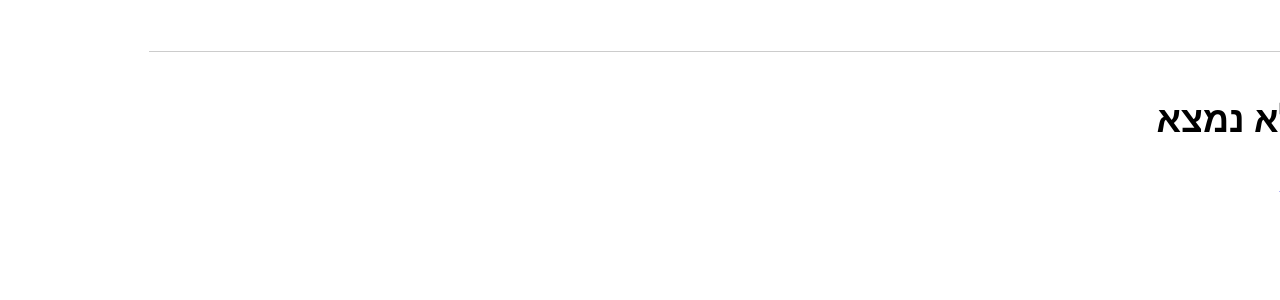
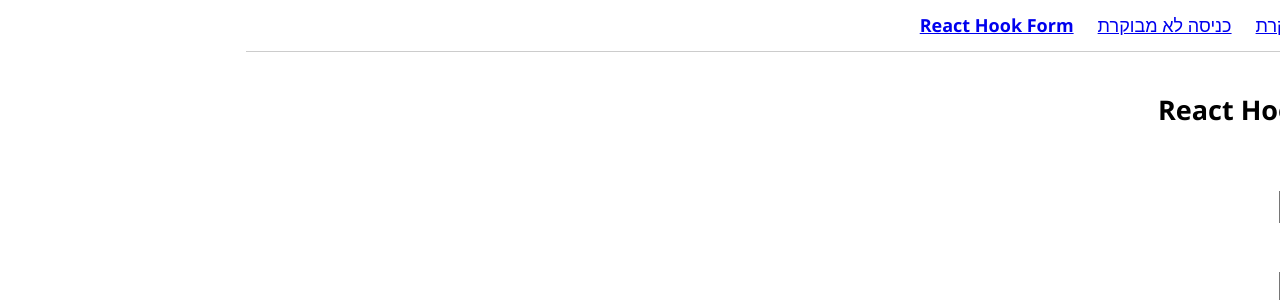
Before and after one commit to Nava-Slutzkin/recipes-app, a React (Vite) app: page /login/rhf in a window 1280 px wide. Shown: the top 300 px of the page. Built offline with nearby package versions, Linux system fonts and the light colour scheme.

Commit message:
add login functionality with controlled, uncontrolled, and React Hook Form methods

```diff
--- a/package.json
+++ b/package.json
@@ -14,6 +14,7 @@
   "dependencies": {
     "react": "^19.2.7",
     "react-dom": "^19.2.7",
+    "react-hook-form": "^7.92.0",
     "react-router": "^8.0.0"
   },
   "devDependencies": {
--- a/src/App.jsx
+++ b/src/App.jsx
@@ -1,6 +1,9 @@
 import { Routes, Route } from "react-router";
 import Layout from "./components/Layout";
 import Home from "./pages/Home";
+import LoginControlled from "./pages/LoginControlled";
+import LoginUncontrolled from "./pages/LoginUncontrolled";
+import LoginRHF from "./pages/LoginRHF";
 import NotFound from "./pages/NotFound";
 import RecipeDetails from "./pages/RecipeDetails";
 import RecipesList from "./pages/RecipesList";
@@ -10,6 +13,9 @@ export default function App() {
     <Routes>
       <Route path="/" element={<Layout />}>
         <Route index element={<Home />} />
+        <Route path="login/controlled" element={<LoginControlled />} />
+        <Route path="login/uncontrolled" element={<LoginUncontrolled />} />
+        <Route path="login/rhf" element={<LoginRHF />} />
         <Route path="recipes/:id" element={<RecipeDetails />} />
         <Route path="recipes" element={<RecipesList />} />
         <Route path="*" element={<NotFound />} />
--- a/src/components/Layout.jsx
+++ b/src/components/Layout.jsx
@@ -11,6 +11,9 @@ export default function Layout() {
       <nav style={{ padding: 12, borderBottom: "1px solid #ccc" }}>
         <NavLink to="/" end style={linkStyle}>בית</NavLink>
         <NavLink to="/recipes" style={linkStyle}>מתכונים</NavLink>
+        <NavLink to="/login/controlled" style={linkStyle}>כניסה מבוקרת</NavLink>
+        <NavLink to="/login/uncontrolled" style={linkStyle}>כניסה לא מבוקרת</NavLink>
+        <NavLink to="/login/rhf" style={linkStyle}>React Hook Form</NavLink>
       </nav>
       <main style={{ padding: 16 }}>
         <Outlet />
--- a/src/pages/Home.jsx
+++ b/src/pages/Home.jsx
@@ -4,7 +4,13 @@ export default function Home() {
   return (
     <div>
       <h1>ברוכות הבאות למתכונים</h1>
-      <Link to="/recipes">למתכונים</Link>
+      <p>בחרו אחת מהאפשרויות:</p>
+      <ul>
+        <li><Link to="/recipes">לרשימת המתכונים</Link></li>
+        <li><Link to="/login/controlled">כניסה מבוקרת</Link></li>
+        <li><Link to="/login/uncontrolled">כניסה לא מבוקרת</Link></li>
+        <li><Link to="/login/rhf">כניסה עם React Hook Form</Link></li>
+      </ul>
     </div>
   );
 }
--- /dev/null
+++ b/src/pages/LoginControlled.jsx
@@ -0,0 +1,55 @@
+import { useState } from "react";
+import { Link } from "react-router";
+import { login } from "../services/auth";
+
+export default function LoginControlled() {
+  const [email, setEmail] = useState("");
+  const [password, setPassword] = useState("");
+  const [message, setMessage] = useState("");
+
+  function handleSubmit(e) {
+    e.preventDefault();
+
+    const user = login({ email, password });
+
+    if (user) {
+      setMessage(`שלום ${user.name}! התחברת בהצלחה.`);
+      return;
+    }
+
+    setMessage("הפרטים שגויים. נסו שוב.");
+  }
+
+  return (
+    <div>
+      <h2>כניסה מבוקרת</h2>
+
+      <form onSubmit={handleSubmit}>
+        <div>
+          <label htmlFor="email">אימייל:</label><br />
+          <input
+            id="email"
+            type="email"
+            value={email}
+            onChange={(e) => setEmail(e.target.value)}
+          />
+        </div>
+
+        <div>
+          <label htmlFor="password">סיסמה:</label><br />
+          <input
+            id="password"
+            type="password"
+            value={password}
+            onChange={(e) => setPassword(e.target.value)}
+          />
+        </div>
+
+        <button type="submit">התחבר</button>
+      </form>
+
+      {message && <p>{message}</p>}
+      <Link to="/">חזרה לעמוד הבית</Link>
+    </div>
+  );
+}
--- /dev/null
+++ b/src/pages/LoginRHF.jsx
@@ -0,0 +1,72 @@
+import { useForm } from "react-hook-form";
+import { Link } from "react-router";
+import { useState } from "react";
+import { login } from "../services/auth";
+
+export default function LoginRHF() {
+  const [message, setMessage] = useState("");
+
+  const {
+    register,
+    handleSubmit,
+    formState: { errors },
+    reset,
+  } = useForm();
+
+  const onSubmit = (data) => {
+    const user = login(data);
+
+    if (user) {
+      setMessage(`שלום ${user.name}! התחברת בהצלחה.`);
+      reset();
+      return;
+    }
+
+    setMessage("הפרטים שגויים. נסו שוב.");
+  };
+
+  return (
+    <div>
+      <h2>כניסה עם React Hook Form</h2>
+
+      <form onSubmit={handleSubmit(onSubmit)}>
+        <div>
+          <label htmlFor="email">אימייל:</label><br />
+          <input
+            id="email"
+            type="email"
+            {...register("email", {
+              required: "שדה אימייל חובה",
+              pattern: {
+                value: /^[^\s@]+@[^\s@]+\.[^\s@]+$/,
+                message: "כתובת אימייל לא תקינה",
+              },
+            })}
+          />
+          {errors.email && <p>{errors.email.message}</p>}
+        </div>
+
+        <div>
+          <label htmlFor="password">סיסמה:</label><br />
+          <input
+            id="password"
+            type="password"
+            {...register("password", {
+              required: "שדה סיסמה חובה",
+              minLength: {
+                value: 6,
+                message: "הסיסמה חייבת להכיל לפחות 6 תווים",
+              },
+            })}
+          />
+          {errors.password && <p>{errors.password.message}</p>}
+        </div>
+
+        <button type="submit">התחבר</button>
+      </form>
+
+      {message && <p>{message}</p>}
+      <Link to="/">חזרה לעמוד הבית</Link>
+    </div>
+  );
+}
--- /dev/null
+++ b/src/pages/LoginUncontrolled.jsx
@@ -0,0 +1,48 @@
+import { useRef, useState } from "react";
+import { Link } from "react-router";
+import { login } from "../services/auth";
+
+export default function LoginUncontrolled() {
+  const emailRef = useRef(null);
+  const passwordRef = useRef(null);
+  const [message, setMessage] = useState("");
+
+  function handleSubmit(e) {
+    e.preventDefault();
+
+    const email = emailRef.current?.value ?? "";
+    const password = passwordRef.current?.value ?? "";
+
+    const user = login({ email, password });
+
+    if (user) {
+      setMessage(`שלום ${user.name}! התחברת בהצלחה.`);
+      return;
+    }
+
+    setMessage("הפרטים שגויים. נסו שוב.");
+  }
+
+  return (
+    <div>
+      <h2>כניסה לא מבוקרת</h2>
+
+      <form onSubmit={handleSubmit}>
+        <div>
+          <label htmlFor="email">אימייל:</label><br />
+          <input id="email" type="email" ref={emailRef} defaultValue="" />
+        </div>
+
+        <div>
+          <label htmlFor="password">סיסמה:</label><br />
+          <input id="password" type="password" ref={passwordRef} defaultValue="" />
+        </div>
+
+        <button type="submit">התחבר</button>
+      </form>
+
+      {message && <p>{message}</p>}
+      <Link to="/">חזרה לעמוד הבית</Link>
+    </div>
+  );
+}
```
Also changed, not shown: 1 other file (tests, documents, lock files or other folders).
